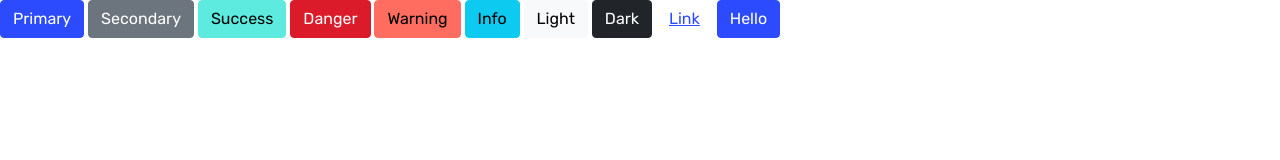
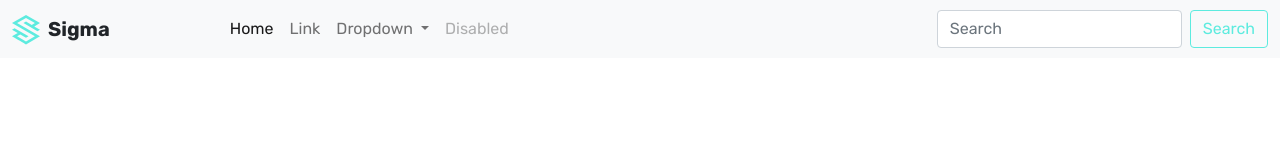
Before and after one commit to kalppatel83/yt-bootstrap-crash-course, a website built with Parcel: page src/index.html in a window 1280 px wide. Built offline with nearby package versions, Linux system fonts and the light colour scheme.

Commit message:
navbar logo done

```diff
--- a/src/assets/scss/abstracts/_variables.scss
+++ b/src/assets/scss/abstracts/_variables.scss
@@ -2,3 +2,18 @@ $primary: #2c4bff;
 $success: #5debdf;
 $danger: #db1a2a;
 $warning: #ff6c60;
+
+$spacer: 1rem;
+$spacers: (
+  0: 0,
+  1: $spacer * 0.25,
+  2: $spacer * 0.5,
+  3: $spacer,
+  4: $spacer * 1.5,
+  5: $spacer * 3,
+  6: $spacer * 3.5,
+  7: $spacer * 4,
+  8: $spacer * 5,
+  9: $spacer * 6,
+  10: $spacer * 7,
+);
--- a/src/assets/scss/main.scss
+++ b/src/assets/scss/main.scss
@@ -1,4 +1,11 @@
+// Sass Variables
 @import "./abstracts/variables";
 
+// bootstrap core imports
 @import "~bootstrap/scss/bootstrap";
+
+// Template CSS variable
 @import "./abstracts/css-variable";
+
+// Template utility imports
+@import "./utilities/sizing";
--- /dev/null
+++ b/src/assets/scss/utilities/_sizing.scss
@@ -0,0 +1,3 @@
+.f-w-7 {
+  width: 1.75rem;
+}
--- a/src/index.html
+++ b/src/index.html
@@ -17,19 +17,116 @@
     <link rel="stylesheet" href="./assets/scss/main.scss" />
   </head>
   <body>
+    <!-- Navbar -->
+    <nav class="navbar navbar-expand-lg navbar-light bg-light">
+      <div class="container-fluid">
+        <!-- NavBar Brand -->
+        <a
+          class="navbar-brand d-flex align-items-center me-10"
+          href="./index.html"
+        >
+          <!-- Logo SVG Icon-->
+          <span class="f-w-7 d-block text-success me-2">
+            <svg
+              class="w-100"
+              xmlns="http://www.w3.org/2000/svg"
+              viewBox="0 0 246.46 258.91"
+            >
+              <path
+                d="M145.61,187.72,22.41,116.58,0,129.52l50.45,29.13L0,187.77l22.41,12.94s90.75,52.38,100.82,58.2l123.23-71.13L44.7,71.2l78.54-45.34,78.4,45.26-28,16.2-50.31-29L100.85,71.2l123.21,71.13,22.4-12.94L196,100.25q25.25-14.55,50.46-29.12L123.23,0,0,71.13,201.77,187.71l-78.52,45.41L44.8,187.78l28.06-16.19,50.34,29.07Z"
+                fill="currentColor"
+                fill-rule="evenodd"
+              ></path>
+            </svg>
+          </span>
+          <!--/ Logo SVG Icon -->
+          <span class="fw-bold text-body">Sigma</span>
+        </a>
+        <!-- NavBar Brand -->
+        <button
+          class="navbar-toggler"
+          type="button"
+          data-bs-toggle="collapse"
+          data-bs-target="#navbarSupportedContent"
+          aria-controls="navbarSupportedContent"
+          aria-expanded="false"
+          aria-label="Toggle navigation"
+        >
+          <span class="navbar-toggler-icon"></span>
+        </button>
+        <div class="collapse navbar-collapse" id="navbarSupportedContent">
+          <ul class="navbar-nav me-auto mb-2 mb-lg-0">
+            <li class="nav-item">
+              <a class="nav-link active" aria-current="page" href="#">Home</a>
+            </li>
+            <li class="nav-item">
+              <a class="nav-link" href="#">Link</a>
+            </li>
+            <li class="nav-item dropdown">
+              <a
+                class="nav-link dropdown-toggle"
+                href="#"
+                id="navbarDropdown"
+                role="button"
+                data-bs-toggle="dropdown"
+                aria-expanded="false"
+              >
+                Dropdown
+              </a>
+              <ul class="dropdown-menu" aria-labelledby="navbarDropdown">
+                <li><a class="dropdown-item" href="#">Action</a></li>
+                <li><a class="dropdown-item" href="#">Another action</a></li>
+                <li><hr class="dropdown-divider" /></li>
+                <li>
+                  <a class="dropdown-item" href="#">Something else here</a>
+                </li>
+              </ul>
+            </li>
+            <li class="nav-item">
+              <a
+                class="nav-link disabled"
+                href="#"
+                tabindex="-1"
+                aria-disabled="true"
+                >Disabled</a
+              >
+            </li>
+          </ul>
+          <form class="d-flex">
+            <input
+              class="form-control me-2"
+              type="search"
+              placeholder="Search"
+              aria-label="Search"
+            />
+            <button class="btn btn-outline-success" type="submit">
+              Search
+            </button>
+          </form>
+        </div>
+      </div>
+    </nav>
+    <!-- /Navbar -->
+
+    <!-- Hero Section -->
+    <!-- /Hero Section -->
+
+    <!-- Pricing Table -->
+    <!-- /Pricing Table -->
+
+    <!-- Enterprise Banner -->
+    <!-- /Enterprise Banner -->
+
+    <!-- LogoCloud -->
+    <!-- /LogoCloud -->
+
+    <!-- Faqs -->
+    <!-- /Faqs -->
+
+    <!-- Footer -->
+    <!-- /Footer -->
+
     <!-- js File -->
-    <button type="button" class="btn btn-primary">Primary</button>
-    <button type="button" class="btn btn-secondary">Secondary</button>
-    <button type="button" class="btn btn-success">Success</button>
-    <button type="button" class="btn btn-danger">Danger</button>
-    <button type="button" class="btn btn-warning">Warning</button>
-    <button type="button" class="btn btn-info">Info</button>
-    <button type="button" class="btn btn-light">Light</button>
-    <button type="button" class="btn btn-dark">Dark</button>
-
-    <button type="button" class="btn btn-link">Link</button>
-
-    <button class="btn btn-primary">Hello</button>
     <script type="module" src="./assets/js/main.js"></script>
   </body>
 </html>
```
Also changed, not shown: dist/index.html, 2 other files.
